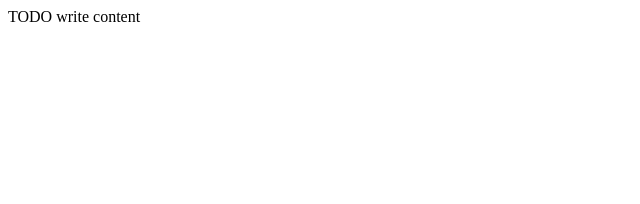
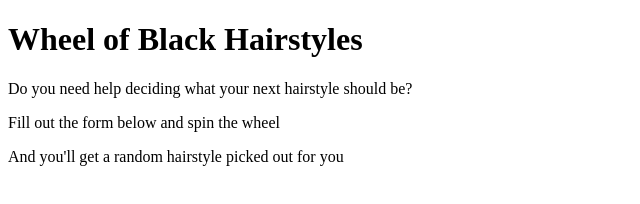
Before and after one commit to BenevolenceEM/Spin-The-Wheel...BlackHairstylesGenerator, a plain HTML site: page index.html in a window 1280 px wide. Shown: the whole page, without its empty margins (0-640 px from the left). Drawn offline with Linux system fonts and the light colour scheme.

Commit message:
Update index.html

```diff
--- a/index.html
+++ b/index.html
@@ -1,15 +1,19 @@
 <!DOCTYPE html>
-<!--
-Click nbfs://nbhost/SystemFileSystem/Templates/Licenses/license-default.txt to change this license
-Click nbfs://nbhost/SystemFileSystem/Templates/ClientSide/html.html to edit this template
--->
-<html>
+
+<html lang="en">
     <head>
-        <title>TODO supply a title</title>
+        <title>Black Hairstyles Generator</title>
         <meta charset="UTF-8">
-        <meta name="viewport" content="width=device-width, initial-scale=1.0">
+        <link rel="stylesheet" href="styles.css">
     </head>
     <body>
-        <div>TODO write content</div>
+        <h1>Wheel of Black Hairstyles</h1>
+        <p>Do you need help deciding what your next hairstyle should be?</p>
+        <p>Fill out the form below and spin the wheel<br>
+        <p>And you'll get a random hairstyle picked out for you</p></p>
+
+    <form id="preferencesForm">
+
+    </form>
     </body>
 </html>
```
